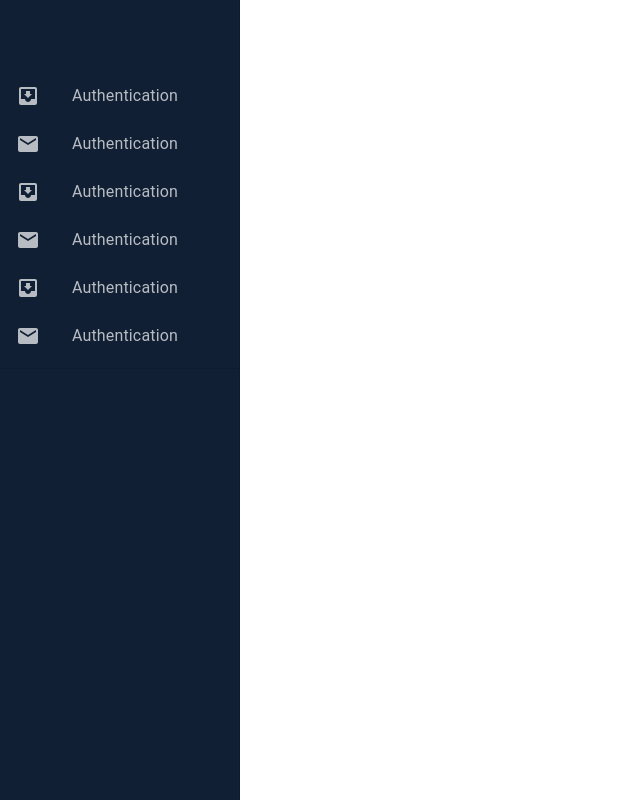
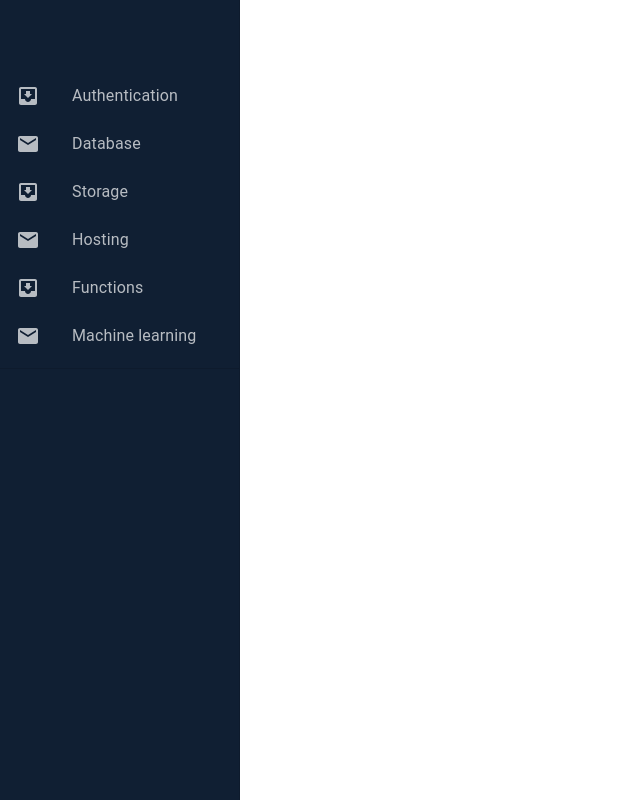
Before and after one commit to Mattarek/react-materialUI-practice, a React (Vite) app: page / in a window 1280 px wide. Shown: the whole page, without its empty margins (0-640 px from the left). Built offline with nearby package versions, Linux system fonts and the light colour scheme.

Commit message:
Icon modified

```diff
--- a/src/components/Navbar/Navbar.tsx
+++ b/src/components/Navbar/Navbar.tsx
@@ -10,10 +10,11 @@ import ListItemText from '@mui/material/ListItemText';
 import InboxIcon from '@mui/icons-material/MoveToInbox';
 import MailIcon from '@mui/icons-material/Mail';
 import { mainNavbarItems } from '../constants/navbarItems';
+import { useParams, useNavigate } from 'react-router-dom';
 
 export const Navbar = () => {
     const drawerWidth = 240;
-
+    const navigate = useNavigate();
     return (
         <Drawer
             variant='permanent'
@@ -31,10 +32,11 @@ export const Navbar = () => {
             <Toolbar />
             <Box sx={{ overflow: 'auto' }}>
                 <List>
-                    {mainNavbarItems.map(({ id, label }) => (
+                    {mainNavbarItems.map(({ id, label, route }) => (
                         <ListItem
                             key={id}
-                            disablePadding>
+                            disablePadding
+                            onClick={() => navigate(route)}>
                             <ListItemButton>
                                 <ListItemIcon
                                     sx={{ color: 'rgba(255, 255, 255,0.7)' }}>
--- a/src/components/constants/navbarItems.tsx
+++ b/src/components/constants/navbarItems.tsx
@@ -1,6 +1,13 @@
+import PeopleIcon from '@mui/icons-material/People';
+import DnsIcon from '@mui/icons-material/Dns';
+import ImageIcon from '@mui/icons-material/Image';
+import PublicIcon from '@mui/icons-material/Public';
+import SettingsEthernetIcon from '@mui/icons-material/SettingsEthernet';
+import SettingsInputComponentsIcon from '@mui/icons-material/SettingsInputComponent';
+
 export interface NavbarItem {
     id: number;
-    icon: string;
+    icon: React.ReactNode;
     label: string;
     route: string;
 }
@@ -8,38 +15,38 @@ export interface NavbarItem {
 export const mainNavbarItems: NavbarItem[] = [
     {
         id: 0,
-        icon: '',
+        icon: <PeopleIcon />,
         label: 'Authentication',
-        route: 'route',
+        route: 'authentication',
     },
     {
         id: 1,
-        icon: '',
-        label: 'Authentication',
-        route: 'route',
+        icon: <DnsIcon />,
+        label: 'Database',
+        route: 'database',
     },
     {
         id: 2,
-        icon: '',
-        label: 'Authentication',
-        route: 'route',
+        icon: <ImageIcon />,
+        label: 'Storage',
+        route: 'storage',
     },
     {
         id: 3,
-        icon: '',
-        label: 'Authentication',
-        route: 'route',
+        icon: <PublicIcon />,
+        label: 'Hosting',
+        route: 'hosting',
     },
     {
         id: 4,
-        icon: '',
-        label: 'Authentication',
-        route: 'route',
+        icon: <SettingsEthernetIcon />,
+        label: 'Functions',
+        route: 'functions',
     },
     {
         id: 5,
-        icon: '',
-        label: 'Authentication',
-        route: 'route',
+        icon: <SettingsInputComponentsIcon />,
+        label: 'Machine learning',
+        route: 'machinelLearning',
     },
 ];
```
Also changed, not shown: src/data.json (deleted, +0 -86 lines).
